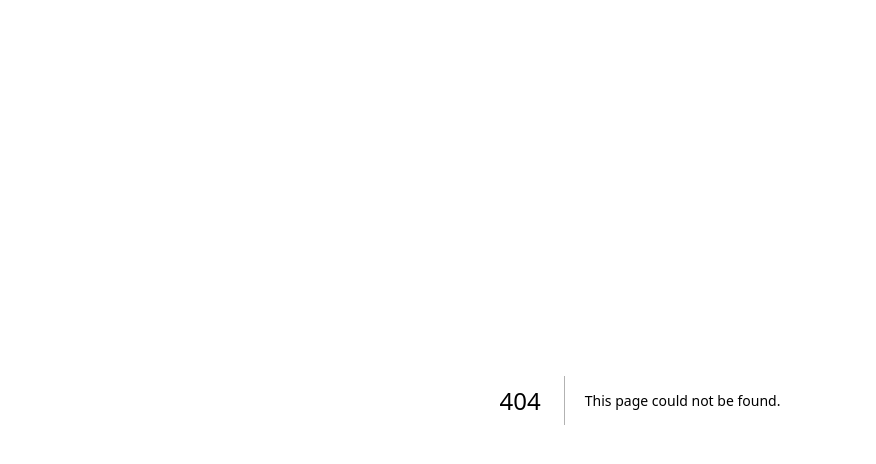
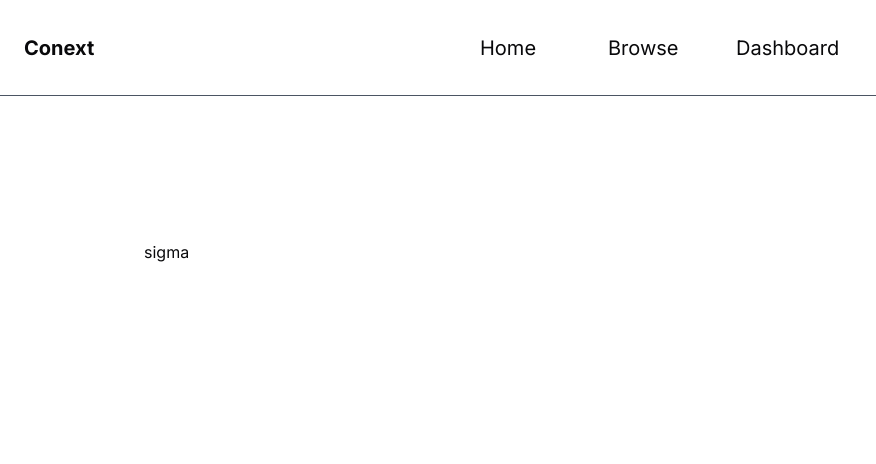
Before and after one commit to TejasDoesStuff/Website-Coding-and-Development, a Next.js app in the folder fbla/: page /landing in a window 1280 px wide. Before the commit this address had no page. Shown: the top 464 px of the page, without its empty margins (0-876 px from the left). Built offline with nearby package versions, Linux system fonts and the light colour scheme.

Commit message:
working on landing page!

```diff
--- a/fbla/app/browse/page.tsx
+++ b/fbla/app/browse/page.tsx
@@ -1,5 +1,5 @@
 import React from 'react'
-import Header from '../Header'
+import Header from '../components/Header'
 import Search from './Search'
 import Deck from './Deck'
 
--- a/fbla/app/dashboard/page.tsx
+++ b/fbla/app/dashboard/page.tsx
@@ -1,5 +1,5 @@
 import React from 'react'
-import Header from '../Header'
+import Header from '../components/Header'
 import Holder from './Holder'
 
 const Dashboard = () => {
--- /dev/null
+++ b/fbla/app/landing/page.tsx
@@ -0,0 +1,15 @@
+import React from 'react'
+import Header from '../components/Header'
+
+const page = () => {
+  return (
+    <div>
+        <Header />
+        <div className='p-36'>
+            <h1>sigma</h1>
+        </div>
+    </div>
+  )
+}
+
+export default page
--- a/fbla/app/listing/[id]/page.tsx
+++ b/fbla/app/listing/[id]/page.tsx
@@ -11,7 +11,7 @@ import Image from 'next/image'
 import { Button } from '@/components/ui/button'
 import Marquee from "react-fast-marquee";
 import { Badge } from "@/components/ui/badge"
-import Header from '../../Header'
+import Header from '../../components/Header'
 import Link from 'next/link'
 
 interface Review {
--- a/fbla/app/page.tsx
+++ b/fbla/app/page.tsx
@@ -1,5 +1,5 @@
 import JobCard from "./components/JobCard";
-import Header from "./Header";
+import Header from "./components/Header";
 
 // This function fetches the data from the API on the server side
 async function fetchPosts() {
```
Also changed, not shown: fbla/app/components/Header.tsx (renamed from fbla/app/Header.tsx).
